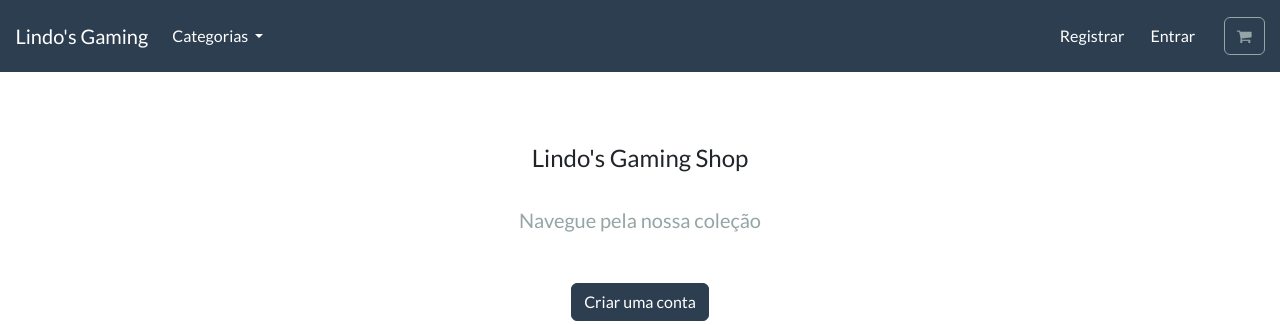
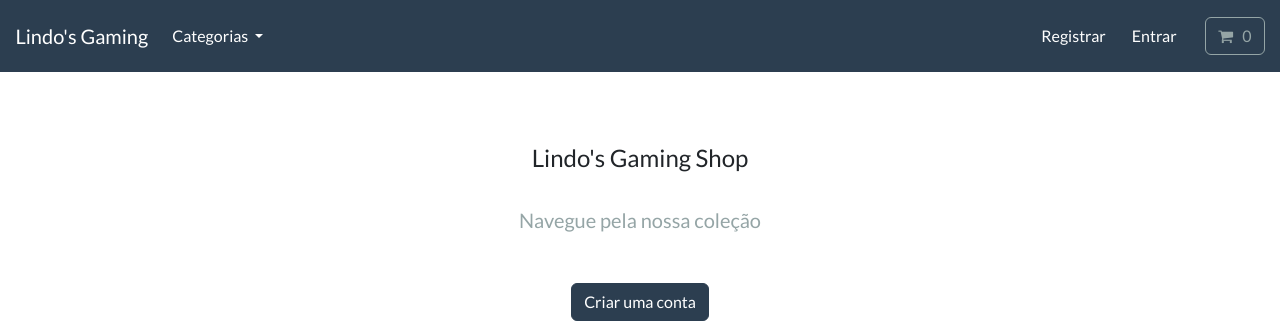
Before and after one commit to antoniolvlindo/teste-ecommerce, a Django app: template ecommerce/store/templates/store/store.html in a window 1280 px wide. Shown: the top 325 px of the page. Run offline with Django 4.2, Linux system fonts and the light colour scheme; the template is opened without the code that fills it, so the values that code supplies are empty.

Commit message:
criando a quantidade de itens mostrados no carrinho

```diff
--- a/ecommerce/store/templates/store/base.html
+++ b/ecommerce/store/templates/store/base.html
@@ -57,6 +57,10 @@
                 <li class="nav-item">
                     <a type="button" role="button" href="{% url 'cart-summary' %}" class="btn btn-outline-secondary">
                         <i class="fa fa-shopping-cart" aria-hidden="true"> </i>
+                            &nbsp;
+                        <div id="cart-qty" class="d-inline-flex">
+                            0
+                        </div>
                     </a>
                 </li>
                 &nbsp; &nbsp; &nbsp;
```
